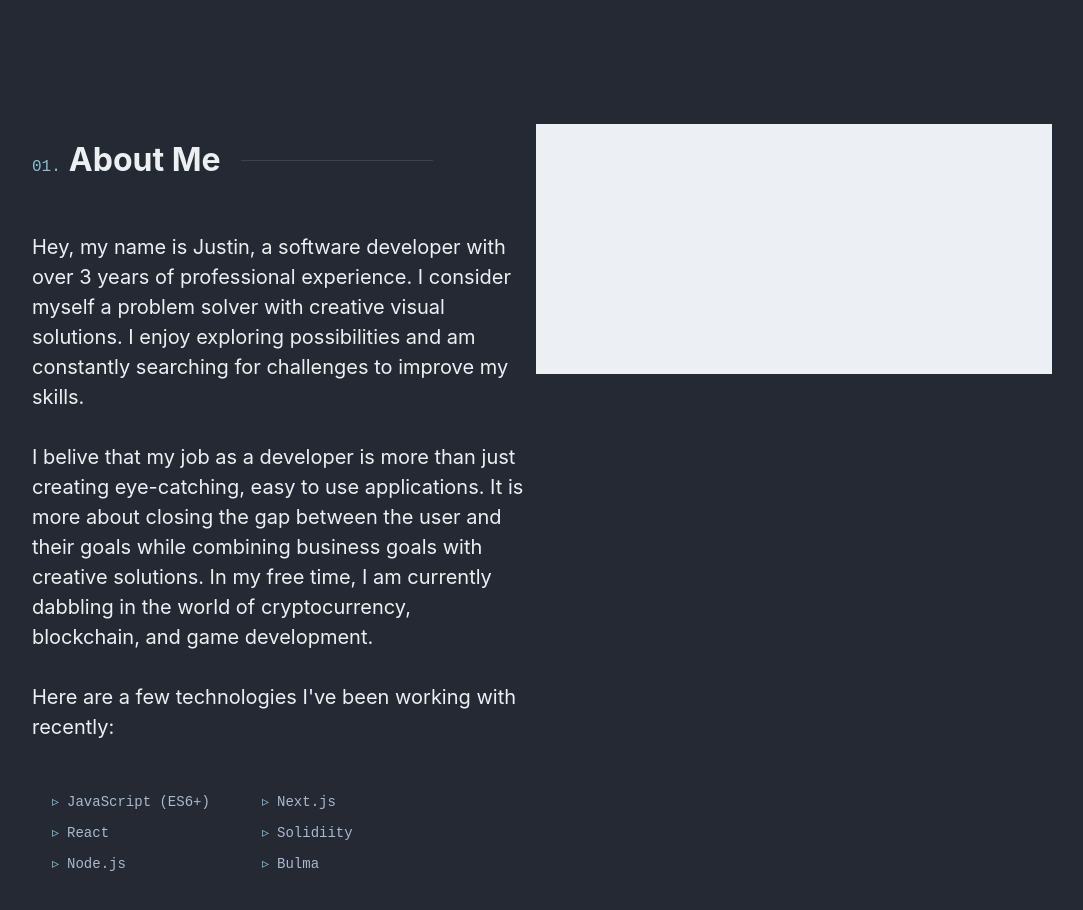
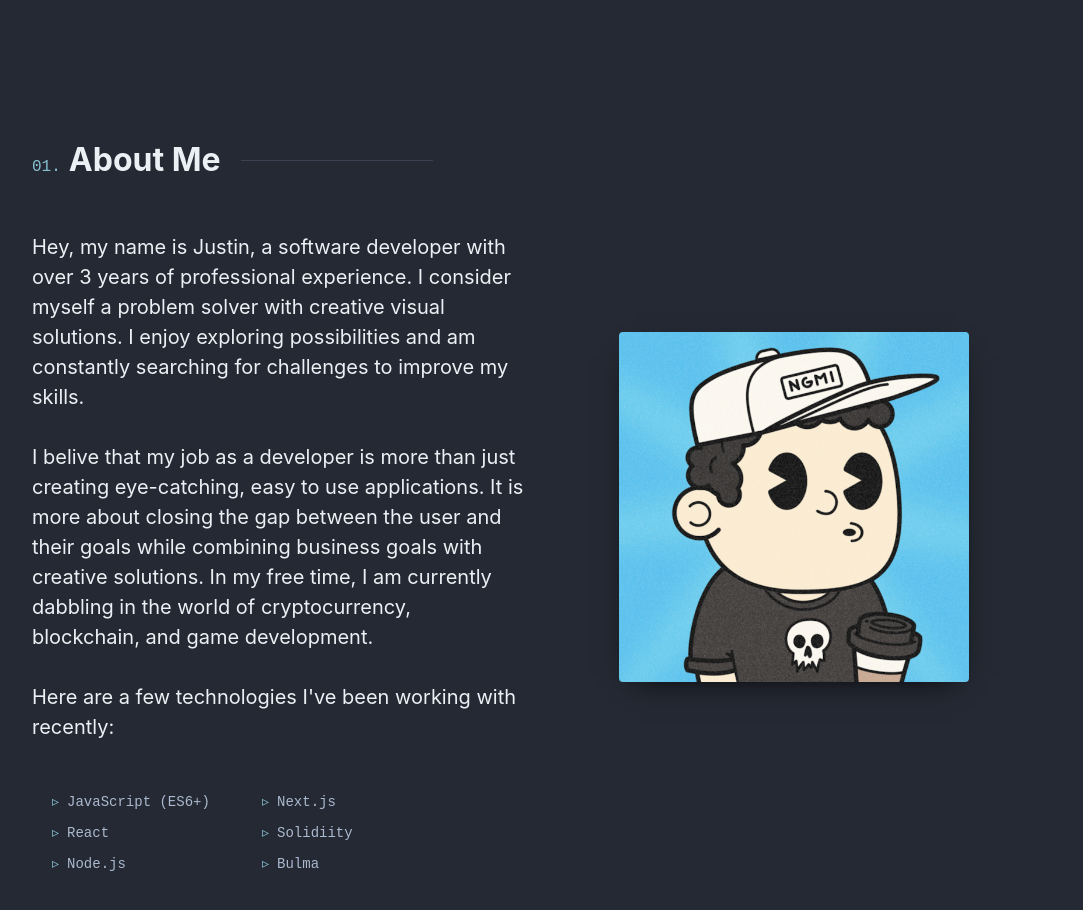
Before and after one commit to jpilapil/portfolio2022, a Next.js app: page / in a window 1280 px wide. Shown: the part 860-1770 px from the top of the page, without its empty margins (104-1187 px from the left). Built offline with nearby package versions, Linux system fonts and the light colour scheme.

Commit message:
add temp mugshot

```diff
--- a/components/about/About.module.scss
+++ b/components/about/About.module.scss
@@ -64,12 +64,10 @@ ul.technologies {
    color: $green;
 }
 
-.temp {
-   height: 250px;
-   background-color: $white;
+.imageWrapper>span {
+   box-shadow: 0 10px 30px -15px black;
+}
 
-   @media only screen and (max-width: 768px) {
-      width: 80%;
-      height: 1400px;
-   }
+.mugshot {
+   border-radius: 4px;
 }
--- a/components/about/index.jsx
+++ b/components/about/index.jsx
@@ -31,7 +31,17 @@ const Bio = () => {
 };
 
 const Mugshot = () => {
-  return <div className={`${styles.temp} column has-text-right`}></div>;
+  return (
+    <div className={`${styles.imageWrapper} column m-auto has-text-centered`}>
+      <Image
+        className={styles.mugshot}
+        src="/mugshot/fudder.png"
+        alt="Justin Pilapil"
+        width={350}
+        height={350}
+      />
+    </div>
+  );
 };
 
 export default function About() {
```
Also changed, not shown: public/mugshot/fudder.png (added).
